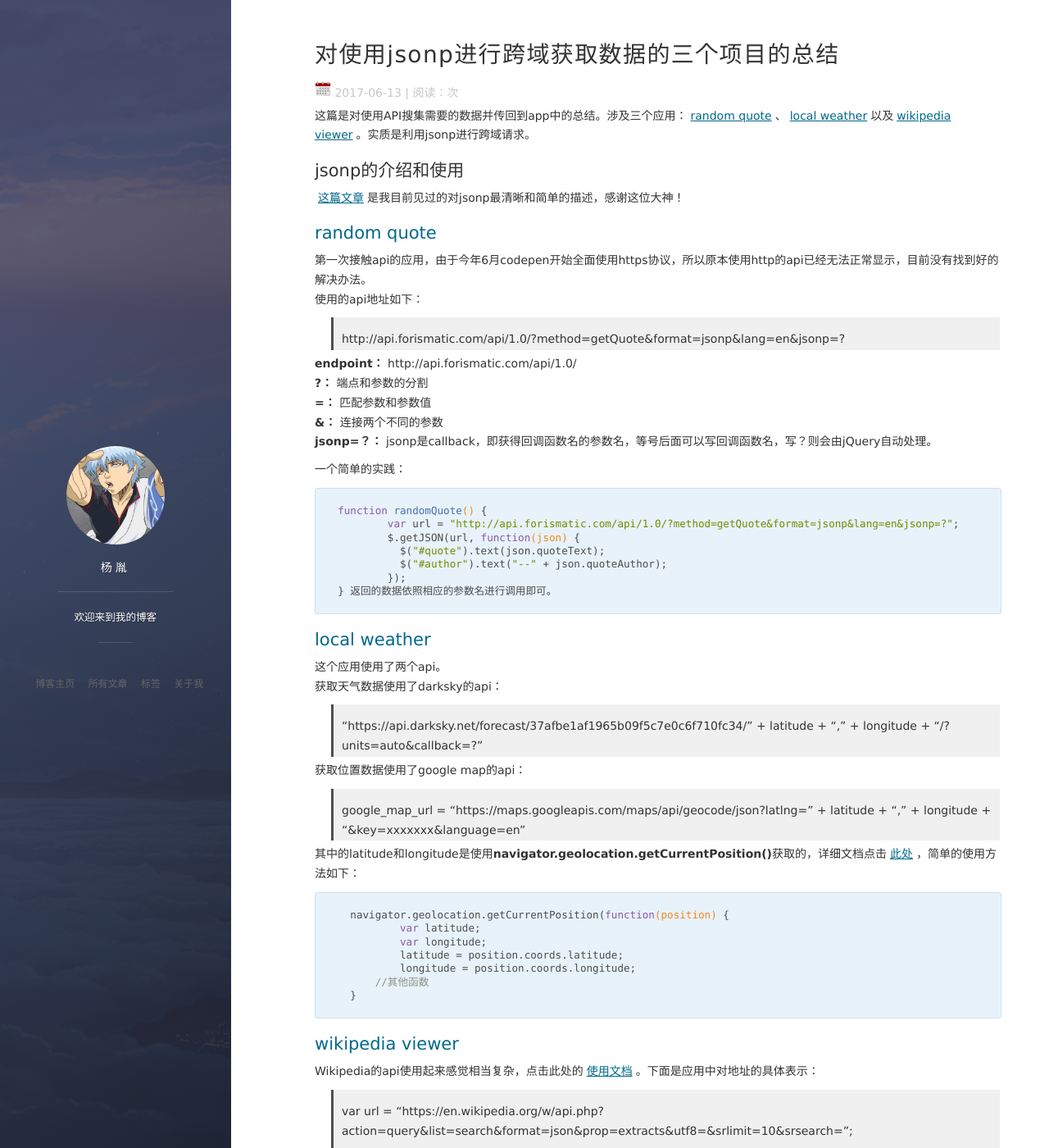
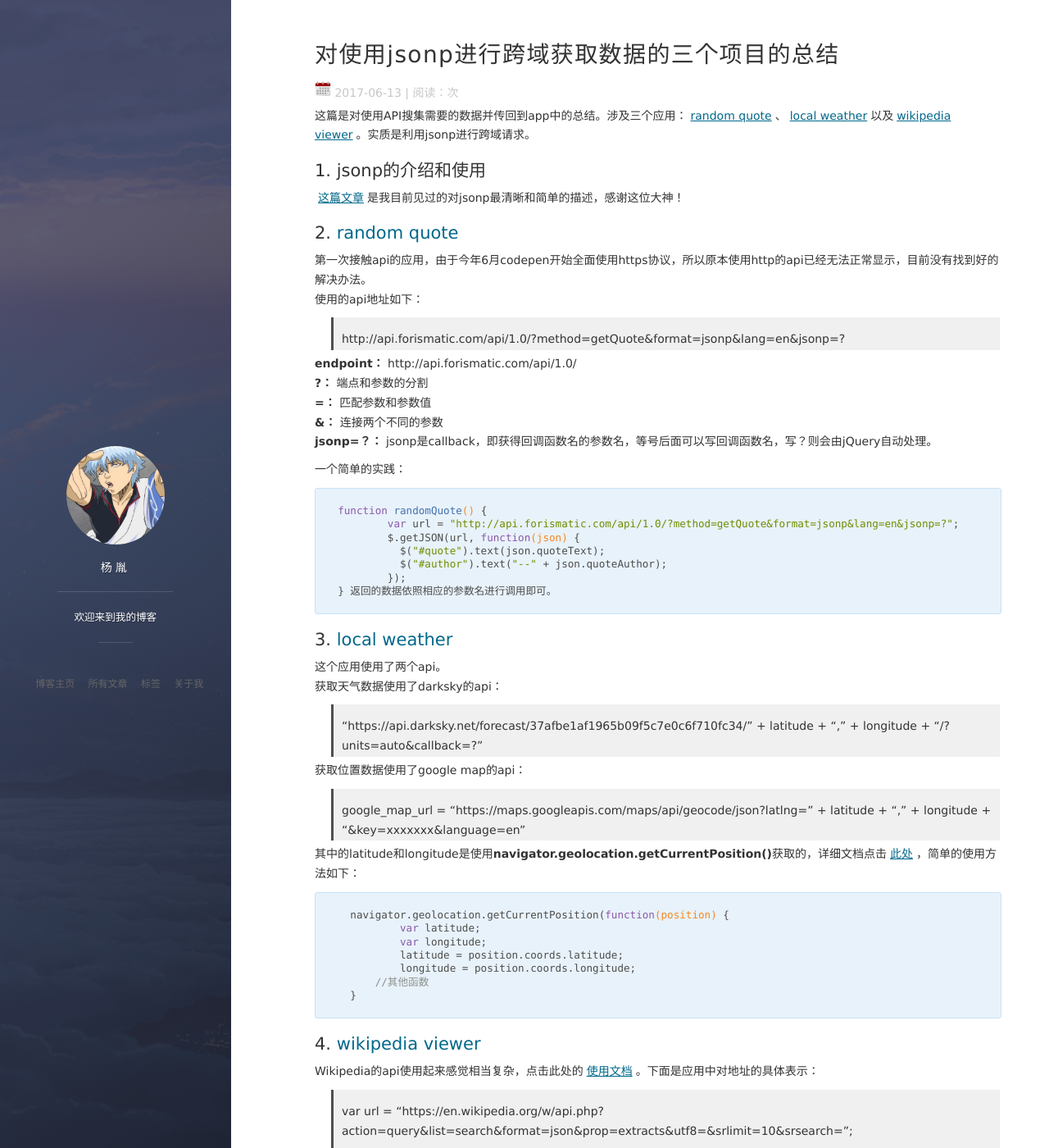
Before and after one commit to ginnko/old-blog, a Jekyll site: the page built from _posts/2017-06-13-using api.md, in a window 1280 px wide and 1400 px high. Shown: the whole window at 82% size. Built offline with Jekyll 4.4.1, drawn with Linux system fonts in a browser that asks for light colours; nearby versions of some CDN libraries; Markdown is read by kramdown in place of the engine named in the settings; comment, search, counter and statistics services are not loaded.

Commit message:
fix an article

```diff
--- a/_posts/2017-06-13-using api.md
+++ b/_posts/2017-06-13-using api.md
@@ -6,11 +6,11 @@ tag: jsonp
 ---
 这篇是对使用API搜集需要的数据并传回到app中的总结。涉及三个应用：[random quote](https://codepen.io/ginnko/full/WjgbMM/)、[local weather](https://codepen.io/ginnko/full/mmzqVj/)以及[wikipedia viewer](https://codepen.io/ginnko/full/Omadzj/)。实质是利用jsonp进行跨域请求。
 
-## jsonp的介绍和使用
+## 1. jsonp的介绍和使用
 [这篇文章](http://www.cnblogs.com/dowinning/archive/2012/04/19/json-jsonp-jquery.html)是我目前见过的对jsonp最清晰和简单的描述，感谢这位大神！
 
 
-## [random quote](https://codepen.io/ginnko/full/WjgbMM/)
+## 2. [random quote](https://codepen.io/ginnko/full/WjgbMM/)
 第一次接触api的应用，由于今年6月codepen开始全面使用https协议，所以原本使用http的api已经无法正常显示，目前没有找到好的解决办法。
 使用的api地址如下：
 > http://api.forismatic.com/api/1.0/?method=getQuote&format=jsonp&lang=en&jsonp=?
@@ -32,7 +32,7 @@ tag: jsonp
 	}
 返回的数据依照相应的参数名进行调用即可。
 
-## [local weather](https://codepen.io/ginnko/full/mmzqVj/)
+## 3. [local weather](https://codepen.io/ginnko/full/mmzqVj/)
 这个应用使用了两个api。
 获取天气数据使用了darksky的api：
 >"https://api.darksky.net/forecast/37afbe1af1965b09f5c7e0c6f710fc34/" + latitude + "," + longitude + "/?units=auto&callback=?"
@@ -50,7 +50,7 @@ tag: jsonp
           //其他函数
       }
 
-##[wikipedia viewer](https://codepen.io/ginnko/full/Omadzj/)
+## 4. [wikipedia viewer](https://codepen.io/ginnko/full/Omadzj/)
 Wikipedia的api使用起来感觉相当复杂，点击此处的[使用文档](https://www.mediawiki.org/wiki/API:Main_page)。下面是应用中对地址的具体表示：
 >var url = "https://en.wikipedia.org/w/api.php?action=query&list=search&format=json&prop=extracts&utf8=&srlimit=10&srsearch=";
 >
```
Also changed, not shown: other parts of _posts/2017-06-13-using api.md (+1 -1 lines).
